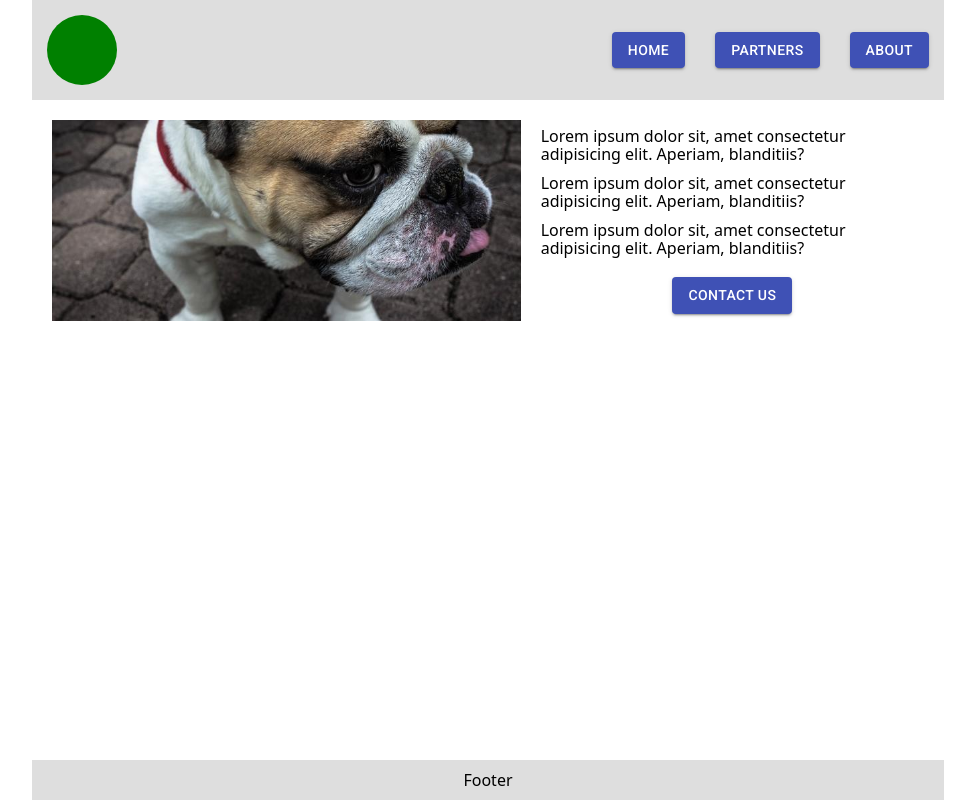
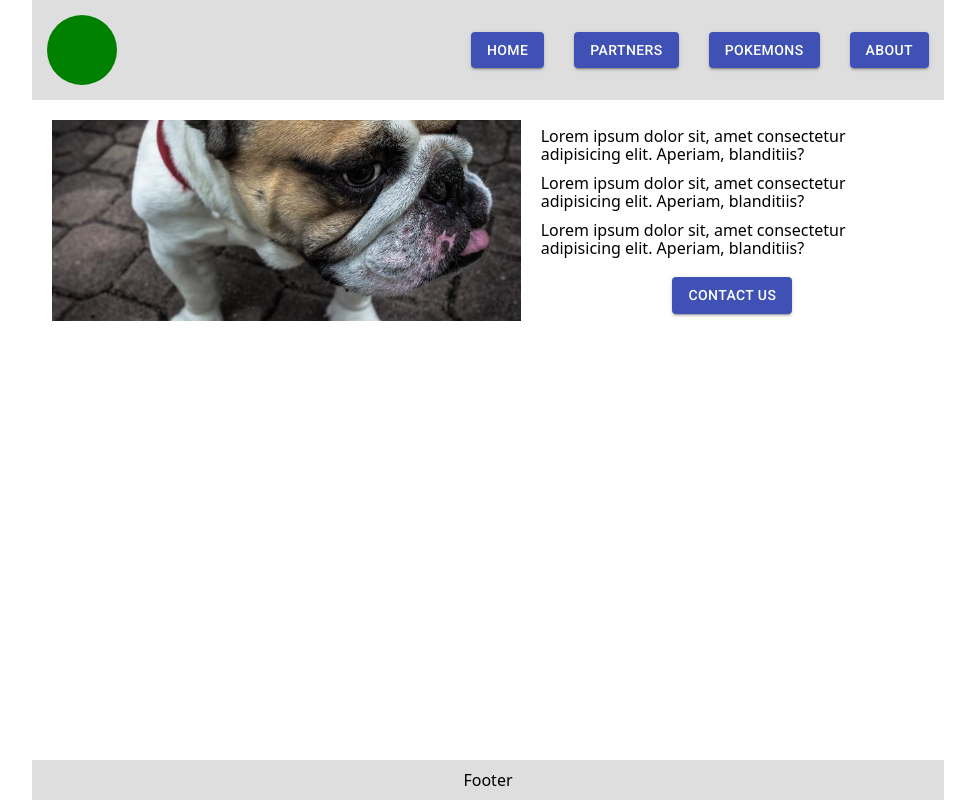
Before and after one commit to luminousnow/territory-locator, a React (Create React App) app: page / in a window 1280 px wide. Shown: the whole page, without its empty margins (152-1127 px from the left). Built offline with nearby package versions, Linux system fonts and the light colour scheme.

Commit message:
added Pokemon menu button

```diff
--- a/src/components/Navbar/Menu/Menu.tsx
+++ b/src/components/Navbar/Menu/Menu.tsx
@@ -40,6 +40,14 @@ export const Menu: FC = () => {
       <Button
         variant="contained"
         color="primary"
+        onClick={() => history.push("/pokemons")}
+        className={classes.button}
+      >
+        Pokemons
+      </Button>
+      <Button
+        variant="contained"
+        color="primary"
         onClick={() => history.push("/about")}
         className={classes.button}
       >
```
